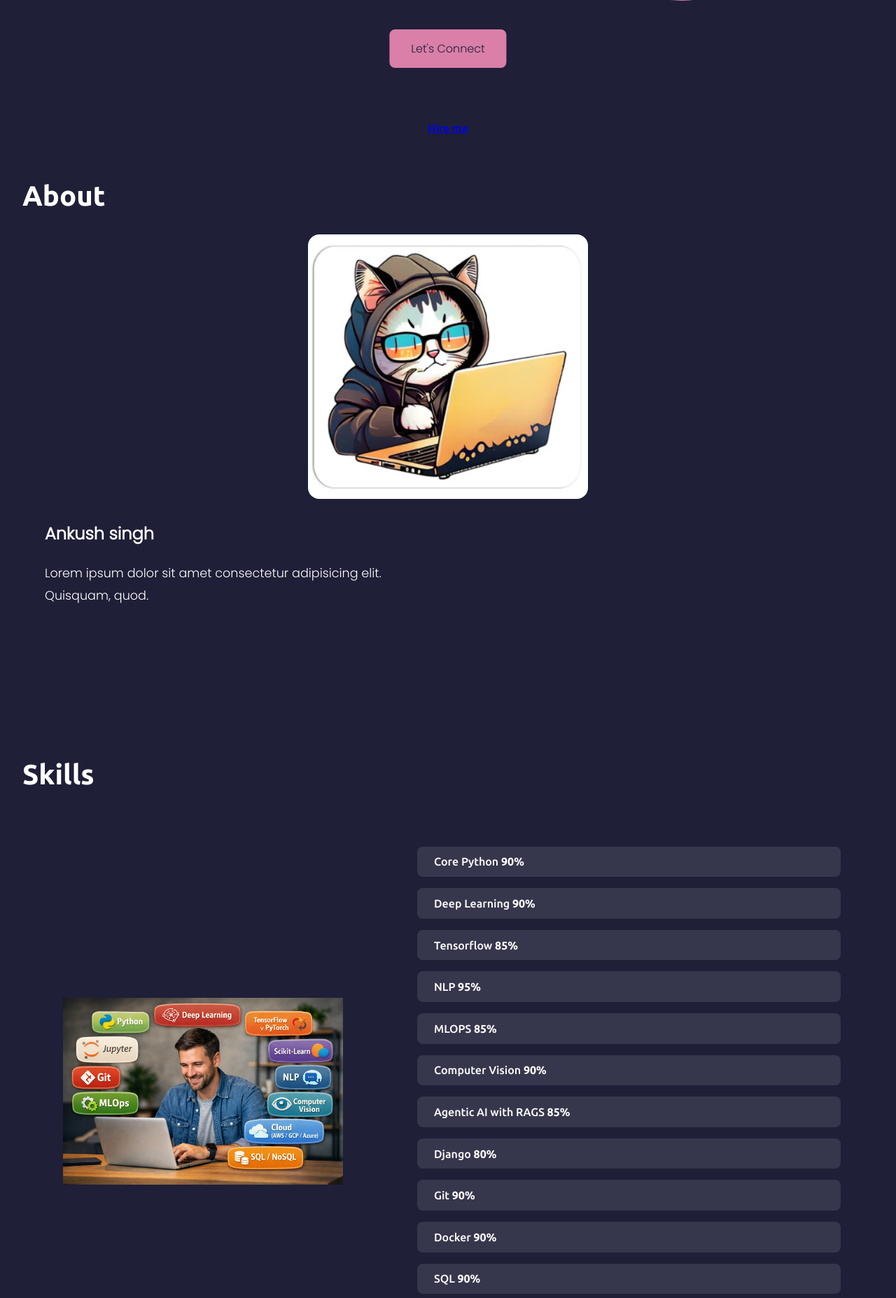
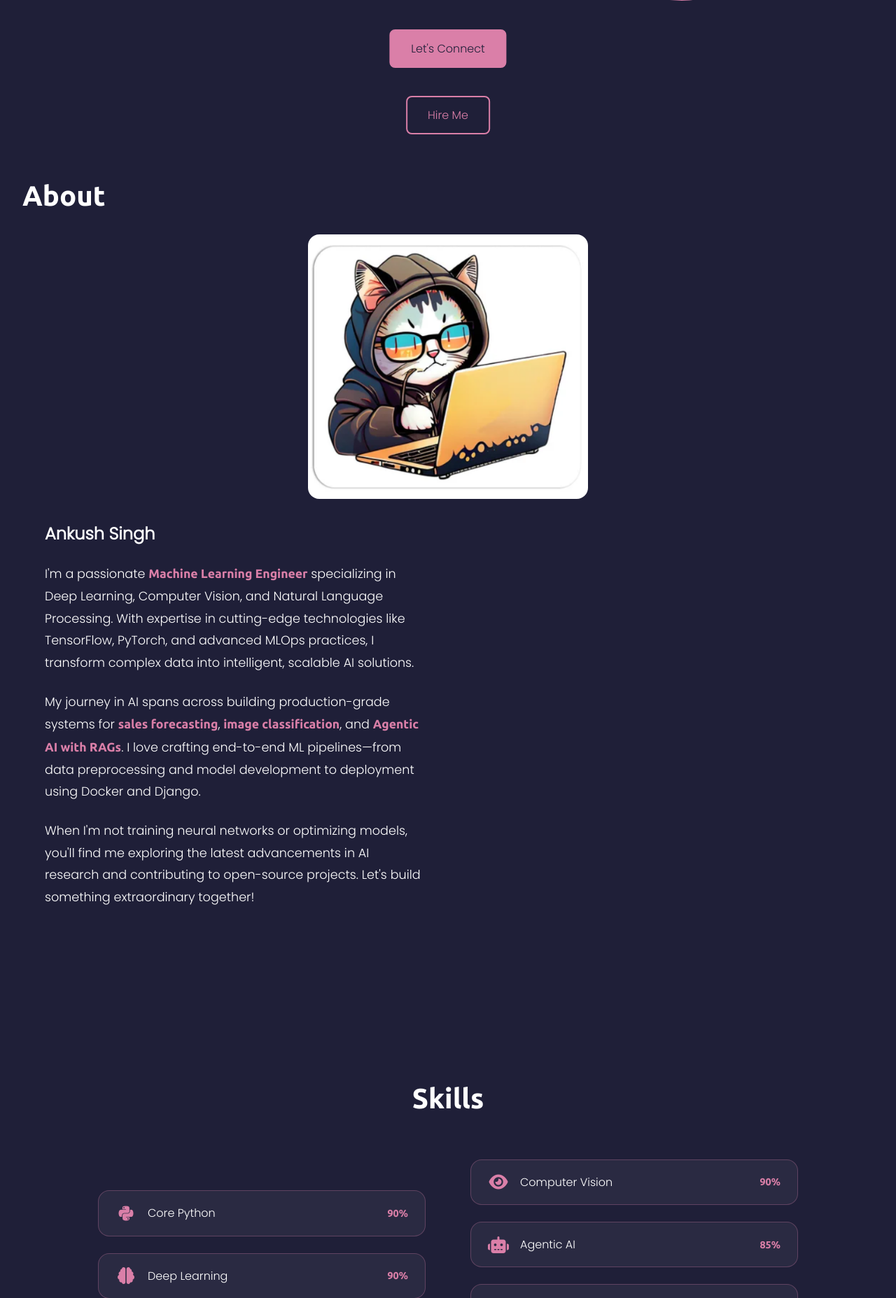
Before and after one commit to ankushsingh003/Portfolio_, a Django app: page /skills/ in a window 1280 px wide. Shown: the part 544-2399 px from the top of the page at 70% size. Run offline with Django 5.2, Linux system fonts and the light colour scheme.

Commit message:
Redesigned projects and skills sections: vertical project cards and skill logos.

```diff
--- a/Base/Static/style.css
+++ b/Base/Static/style.css
@@ -149,48 +149,94 @@ body {
 
 /* Skills Section */
 #skills {
-    padding: 4rem 2rem;
+    padding: 6rem 2rem;
     min-height: 80vh;
 }
 
-.service-container {
-    margin-top: 2rem;
+.skills-flex-container {
+    max-width: 1000px;
+    margin: 4rem auto 0;
+    gap: 4rem;
+    justify-content: center;
 }
 
-.skill-left {
-    width: 40%;
+.skills-column {
+    flex: 1;
+    gap: 1.5rem;
 }
 
-.skill-left img {
+.skill-box {
     width: 100%;
-    max-width: 400px;
-    height: auto;
+    background: rgba(255, 255, 255, 0.05);
+    border: 1px solid rgba(218, 127, 168, 0.3);
+    padding: 1.2rem 1.5rem;
+    border-radius: 1rem;
+    display: flex;
+    align-items: center;
+    gap: 1rem;
+    transition: all 0.3s ease;
+    cursor: default;
 }
 
-.skills-right {
-    width: 55%;
-    padding: 2rem;
+.skill-box i {
+    font-size: 1.5rem;
+    color: #da7fa8;
+    width: 30px;
+    text-align: center;
 }
 
-.skills-container {
-    width: 100%;
+.skill-box:hover {
+    background: rgba(218, 127, 168, 0.1);
+    border-color: #da7fa8;
+    transform: translateY(-5px);
 }
 
-.skills-container>div {
-    background-color: rgba(255, 255, 255, 0.1);
-    padding: 0.8rem 1.5rem;
-    margin: 1rem 0;
-    border-radius: 0.5rem;
-    position: relative;
+.skill-percent {
+    margin-left: auto;
+    color: #da7fa8;
+    font-weight: bold;
+    font-size: 0.9rem;
 }
 
-.bar-container {
-    font-size: 1rem;
+.skill-center {
+    width: 400px;
+    height: 400px;
 }
 
-.bar-content {
-    font-weight: bold;
-    color: #da7fa8;
+.skill-main-img {
+    width: 100%;
+    height: 100%;
+    object-fit: cover;
+    border-radius: 2rem;
+    border: 3px solid #da7fa8;
+    box-shadow: 0 10px 30px rgba(218, 127, 168, 0.2);
+}
+
+/* Responsive Skills */
+@media (max-width: 1100px) {
+    .skills-flex-container {
+        flex-direction: column;
+        gap: 4rem;
+    }
+
+    .skill-center {
+        order: -1;
+        width: 300px;
+        height: 300px;
+    }
+
+    .skills-column {
+        width: 100%;
+        max-width: 400px;
+        flex-direction: row;
+        flex-wrap: wrap;
+        justify-content: center;
+        gap: 1rem;
+    }
+
+    .skill-box {
+        width: calc(50% - 1rem);
+    }
 }
 
 /* Projects Section */
@@ -257,6 +303,12 @@ body {
     font-size: 0.95rem;
     color: rgba(255, 255, 255, 0.85);
     font-weight: 300;
+}
+
+.project-left .button {
+    display: flex;
+    justify-content: flex-start;
+    margin-top: 2rem;
 }
 
 /* Contact Section */
--- a/Base/templates/home.html
+++ b/Base/templates/home.html
@@ -41,7 +41,7 @@
             </div>
         </div>
         <!-- <a href=""></a> -->
-        <a class="btn live dhichkiyaaooo" id="Hire-me" href="" target="_blank">Let's Connect</a>
+        <a class="btn live dhichkiyaaooo" id="Hire-me" href="#contact">Let's Connect</a>
 
         <div class="right-home flex items-center">
             <div class="circle flex s-centre items-center" id="maininage">
@@ -61,85 +61,82 @@
         </div>
         <div class="about-right flex">
             <div class="about-content">
-                <h1 class="t-white m-b-1 poppins">Ankush singh</h1>
-                <p class="poppins">Lorem ipsum dolor sit amet consectetur adipisicing elit. Quisquam, quod.</p>
-                <a href="btn" id="Hire-me" href="">Hire me</a>
+                <h1 class="t-white m-b-1 poppins">Ankush Singh</h1>
+                <p class="poppins">I'm a passionate <strong style="color: #da7fa8;">Machine Learning Engineer</strong>
+                    specializing in Deep Learning, Computer Vision, and Natural Language Processing. With expertise in
+                    cutting-edge technologies like TensorFlow, PyTorch, and advanced MLOps practices, I transform
+                    complex data into intelligent, scalable AI solutions.</p>
+
+                <p class="poppins">My journey in AI spans across building production-grade systems for <strong
+                        style="color: #da7fa8;">sales forecasting</strong>, <strong style="color: #da7fa8;">image
+                        classification</strong>, and <strong style="color: #da7fa8;">Agentic AI with RAGs</strong>. I
+                    love crafting end-to-end ML pipelines—from data preprocessing and model development to deployment
+                    using Docker and Django.</p>
+
+                <p class="poppins">When I'm not training neural networks or optimizing models, you'll find me exploring
+                    the latest advancements in AI research and contributing to open-source projects. Let's build
+                    something extraordinary together!</p>
+
+                <a class="btn" id="Hire-me" href="#contact">Hire Me</a>
             </div>
         </div>
     </section>
 
     <!-- skills section -->
     <section id="skills">
-        <h1 class="t centre my-2 t-white f-2">Skills <Menu></Menu>
-        </h1>
-        <div class="service-container flex s-around h-50">
-            <div class="skill-left flex s-centre items-center">
-                <img src="{%static 'images/ChatGPT Image Feb 13, 2026, 10_09_14 PM.png'%}" alt="skill image">
+        <h1 class="t-centre my-2 t-white f-2">Skills</h1>
+        <div class="skills-flex-container flex s-around items-center">
+            <!-- Left Skills -->
+            <div class="skills-column skills-left flex f-col items-center">
+                <div class="skill-box poppins"><i class="fa-brands fa-python"></i> Core Python <span
+                        class="skill-percent">90%</span></div>
+                <div class="skill-box poppins"><i class="fa-solid fa-brain"></i> Deep Learning <span
+                        class="skill-percent">90%</span></div>
+                <div class="skill-box poppins"><i class="fa-solid fa-gears"></i> Tensorflow <span
+                        class="skill-percent">85%</span></div>
+                <div class="skill-box poppins"><i class="fa-solid fa-language"></i> NLP <span
+                        class="skill-percent">95%</span></div>
+                <div class="skill-box poppins"><i class="fa-solid fa-vial"></i> MLOPS <span
+                        class="skill-percent">85%</span></div>
             </div>
-            <div class="skills-right flex items-centre">
-                <div class="skills-container">
-                    <div class="Core Python p-relative"><span class="bar-container left t-white">Core Python</span>
-                        <span class="bar-content right-skills t-white">90%</span>
-                    </div>
-                    <div class="Deep learning p-relative"><span class="bar-container left t-white">Deep Learning</span>
-                        <span class="bar-content right-skills t-white">90%</span>
-                    </div>
-                    <div class="Tensorflow p-relative"><span class="bar-container left t-white">Tensorflow</span>
-                        <span class="bar-content right-skills t-white">85%</span>
-                    </div>
-                    <div class="NLP p-relative"><span class="bar-container left t-white">NLP</span>
-                        <span class="bar-content right-skills t-white">95%</span>
-                    </div>
-                    <div class="MLOPS p-relative"><span class="bar-container left t-white">MLOPS</span>
-                        <span class="bar-content right-skills t-white">85%</span>
-                    </div>
-                    <div class="Computer Vision p-relative"><span class="bar-container left t-white">Computer
-                            Vision</span>
-                        <span class="bar-content right-skills t-white">90%</span>
-                    </div>
-                    <div class="Agentic AI with RAGS p-relative"><span class="bar-container left t-white">Agentic AI
-                            with RAGS</span>
-                        <span class="bar-content right-skills t-white">85%</span>
-                    </div>
-                    <div class="Django p-relative"><span class="bar-container left t-white">Django</span>
-                        <span class="bar-content right-skills t-white">80%</span>
-                    </div>
-                    <div class="Git p-relative"><span class="bar-container left t-white">Git</span>
-                        <span class="bar-content right-skills t-white">90%</span>
-                    </div>
-                    <div class="Docker p-relative"><span class="bar-container left t-white">Docker</span>
-                        <span class="bar-content right-skills t-white">90%</span>
-                    </div>
-                    <div class="SQL p-relative"><span class="bar-container left t-white">SQL</span>
-                        <span class="bar-content right-skills t-white">90%</span>
-                    </div>
-                    <div class="Git p-relative"><span class="bar-container left t-white">Git</span>
-                        <span class="bar-content right-skills t-white">90%</span>
-                    </div>
-                </div>
+
+            <!-- Right Skills -->
+            <div class="skills-column skills-right flex f-col items-center">
+                <div class="skill-box poppins"><i class="fa-solid fa-eye"></i> Computer Vision <span
+                        class="skill-percent">90%</span></div>
+                <div class="skill-box poppins"><i class="fa-solid fa-robot"></i> Agentic AI <span
+                        class="skill-percent">85%</span></div>
+                <div class="skill-box poppins"><i class="fa-solid fa-server"></i> Django <span
+                        class="skill-percent">80%</span></div>
+                <div class="skill-box poppins"><i class="fa-brands fa-git-alt"></i> Git <span
+                        class="skill-percent">90%</span></div>
+                <div class="skill-box poppins"><i class="fa-brands fa-docker"></i> Docker <span
+                        class="skill-percent">90%</span></div>
+                <div class="skill-box poppins"><i class="fa-solid fa-database"></i> SQL <span
+                        class="skill-percent">90%</span></div>
             </div>
         </div>
     </section>
 
     <!-- project section -->
-    <section id="Project">
+    <section id="projects">
         <h1 class="t-centre my-2 t-white f-2">Projects</h1>
         <div class="project-container flex s-around">
-            <div class="project-left flex s-centre items-center">
+            <div class="project-left">
                 <h1 class="t-white poppins">SalesVortex-Predicting-The-Future-Of-FMCG-chaos</h1>
                 <p class="t-white poppins">SalesVortex is a comprehensive sales forecasting platform designed to predict
                     future sales of Fast-Moving Consumer Goods (FMCG) products using advanced machine learning
                     techniques. The project addresses the inherent volatility and complexity of the FMCG market by
                     integrating multiple data sources and employing sophisticated time-series analysis models.</p>
-                <div class="button flex s-around">
+                <div class="button">
                     <a href="" target="_blank" class="btn mx-1 m-top">Github</a>
                 </div>
             </div>
-            <div class="project-left flex s-centre items-center">
+            <div class="project-left">
                 <h1 class="t-white poppins">git-in-the-matrix</h1>
                 <p class="t-white poppins">This project implements a binary image classifier to distinguish between
                     "Fake" and "Real" images using a ResNet model..</p>
-                <div class="button flex s-around">
+                <div class="button">
                     <a href="" target="_blank" class="btn mx-1 m-top">Github</a>
                 </div>
             </div>
```
